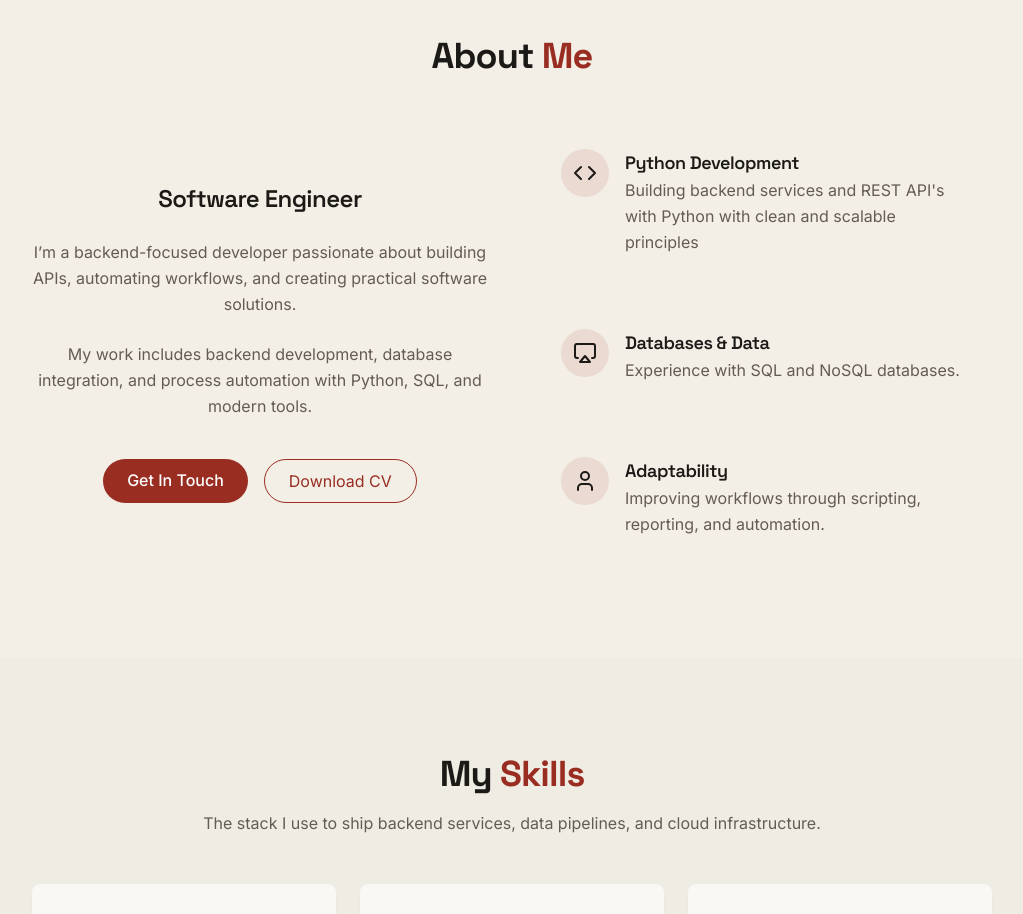
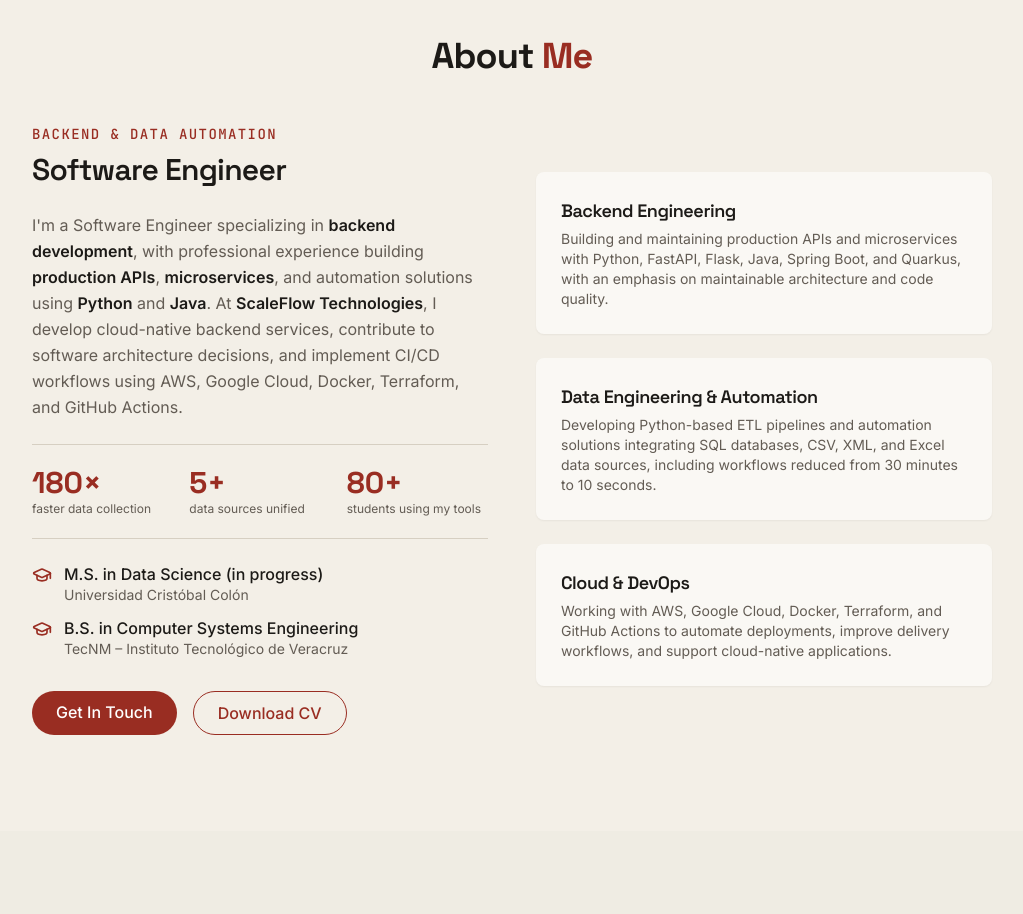
Before and after one commit to DvLeu/Portafolio, a React (Vite) app: page / in a window 1280 px wide. Shown: the part 860-1774 px from the top of the page, without its empty margins (128-1151 px from the left). Built offline with nearby package versions, Linux system fonts and the light colour scheme; no server answers.

Commit message:
feat(about): restructure with key stats and education
Highlighted summary, headline numbers, degree list and focus areas.

Co-Authored-By: Claude Opus 5.5 <noreply@anthropic.com>

```diff
--- a/src/components/AboutSection.jsx
+++ b/src/components/AboutSection.jsx
@@ -1,38 +1,108 @@
-import { Airplay, Briefcase, Code, User } from "lucide-react";
+import { GraduationCap } from "lucide-react";
+import { SectionHeader } from "./SectionHeader";
+
+// Headline numbers from the CV, for a quick recruiter scan
+const stats = [
+  { value: "180×", label: "faster data collection" },
+  { value: "5+", label: "data sources unified" },
+  { value: "80+", label: "students using my tools" },
+];
+
+const education = [
+  {
+    degree: "M.S. in Data Science (in progress)",
+    school: "Universidad Cristóbal Colón",
+  },
+  {
+    degree: "B.S. in Computer Systems Engineering",
+    school: "TecNM – Instituto Tecnológico de Veracruz",
+  },
+];
+
+const focusAreas = [
+  {
+    title: "Backend Engineering",
+    description:
+      "Building and maintaining production APIs and microservices with Python, FastAPI, Flask, Java, Spring Boot, and Quarkus, with an emphasis on maintainable architecture and code quality.",
+  },
+  {
+    title: "Data Engineering & Automation",
+    description:
+      "Developing Python-based ETL pipelines and automation solutions integrating SQL databases, CSV, XML, and Excel data sources, including workflows reduced from 30 minutes to 10 seconds.",
+  },
+  {
+    title: "Cloud & DevOps",
+    description:
+      "Working with AWS, Google Cloud, Docker, Terraform, and GitHub Actions to automate deployments, improve delivery workflows, and support cloud-native applications.",
+  },
+];
+
+// Emphasizes key terms inside muted paragraphs
+const Highlight = ({ children }) => (
+  <strong className="font-semibold text-foreground">{children}</strong>
+);
 
 export const AboutSection = () => {
   return (
     <section id="about" className="py-24 px-4 relative">
-      {" "}
       <div className="container mx-auto max-w-5xl">
-        <h2 className="text-3xl md:text-4xl font-bold mb-12 text-center">
-          About <span className="text-primary"> Me</span>
-        </h2>
+        <SectionHeader title="About" highlight="Me" />
 
         <div className="grid grid-cols-1 md:grid-cols-2 gap-12 items-center">
-          <div className="space-y-6">
-            <h3 className="text-2xl font-semibold">Software Engineer</h3>
+          <div className="space-y-6 text-left">
+            <div>
+              <p className="font-mono text-sm uppercase tracking-widest text-primary mb-2">
+                Backend & Data Automation
+              </p>
+              <h3 className="text-3xl font-semibold">Software Engineer</h3>
+            </div>
 
             <p className="text-muted-foreground">
-              I’m a backend-focused developer passionate about building APIs,
-              automating workflows, and creating practical software solutions.
+              I'm a Software Engineer specializing in{" "}
+              <Highlight>backend development</Highlight>, with professional
+              experience building <Highlight>production APIs</Highlight>,{" "}
+              <Highlight>microservices</Highlight>, and automation solutions
+              using <Highlight>Python</Highlight> and{" "}
+              <Highlight>Java</Highlight>. At{" "}
+              <Highlight>ScaleFlow Technologies</Highlight>, I develop
+              cloud-native backend services, contribute to software architecture
+              decisions, and implement CI/CD workflows using AWS, Google Cloud,
+              Docker, Terraform, and GitHub Actions.
             </p>
 
-            <p className="text-muted-foreground">
-              My work includes backend development, database integration, and
-              process automation with Python, SQL, and modern tools.
-            </p>
+            <dl className="grid grid-cols-3 gap-4 border-y py-5">
+              {stats.map(({ value, label }) => (
+                <div key={label}>
+                  <dt className="font-display text-2xl md:text-3xl font-bold text-primary">
+                    {value}
+                  </dt>
+                  <dd className="text-xs text-muted-foreground leading-snug">
+                    {label}
+                  </dd>
+                </div>
+              ))}
+            </dl>
 
-            <div className="flex flex-col sm:flex-row gap-4 pt-4 justify-center">
-              <a href="#contact" className="cosmic-button">
-                {" "}
+            <ul className="space-y-3">
+              {education.map(({ degree, school }) => (
+                <li key={degree} className="flex items-start gap-3">
+                  <GraduationCap className="h-5 w-5 text-primary shrink-0 mt-0.5" />
+                  <div className="leading-snug">
+                    <p className="font-medium">{degree}</p>
+                    <p className="text-sm text-muted-foreground">{school}</p>
+                  </div>
+                </li>
+              ))}
+            </ul>
+
+            <div className="flex flex-col sm:flex-row gap-4 pt-2">
+              <a href="#contact" className="cosmic-button text-center">
                 Get In Touch
               </a>
-
               <a
                 href="David_Leon_Salas_CV.pdf"
                 download="David_Leon_Salas_CV.pdf"
-                className="px-6 py-2 rounded-full border border-primary text-primary hover:bg-primary/10 transition-colors duration-300"
+                className="outline-button"
               >
                 Download CV
               </a>
@@ -40,48 +110,15 @@ export const AboutSection = () => {
           </div>
 
           <div className="grid grid-cols-1 gap-6">
-            <div className="gradient-border p-6 card-hover">
-              <div className="flex items-start gap-4">
-                <div className="p-3 rounded-full bg-primary/10">
-                  <Code className="h-6 w-6" />
-                </div>
-                <div className="text-left">
-                  <h4 className="font-semibold text-lg">Python Development</h4>
-                  <p className="text-muted-foreground">
-                    Building backend services and REST API's with Python with
-                    clean and scalable principles
-                  </p>
-                </div>
+            {focusAreas.map(({ title, description }) => (
+              <div
+                key={title}
+                className="bg-card p-6 rounded-lg shadow-xs card-hover text-left"
+              >
+                <h4 className="font-semibold text-lg mb-1">{title}</h4>
+                <p className="text-sm text-muted-foreground">{description}</p>
               </div>
-            </div>
-            <div className="gradient-border p-6 card-hover">
-              <div className="flex items-start gap-4">
-                <div className="p-3 rounded-full bg-primary/10">
-                  <Airplay className="h-6 w-6" />
-                </div>
-                <div className="text-left">
-                  <h4 className="font-semibold text-lg">Databases & Data</h4>
-                  <p className="text-muted-foreground">
-                    Experience with SQL and NoSQL databases.
-                  </p>
-                </div>
-              </div>
-            </div>
-            <div className="gradient-border p-6 card-hover">
-              <div className="flex items-start gap-4">
-                <div className="p-3 rounded-full bg-primary/10">
-                  <User className="h-6 w-6" />
-                </div>
-
-                <div className="text-left">
-                  <h4 className="font-semibold text-lg">Adaptability</h4>
-                  <p className="text-muted-foreground">
-                    Improving workflows through scripting, reporting, and
-                    automation.
-                  </p>
-                </div>
-              </div>
-            </div>
+            ))}
           </div>
         </div>
       </div>
```
